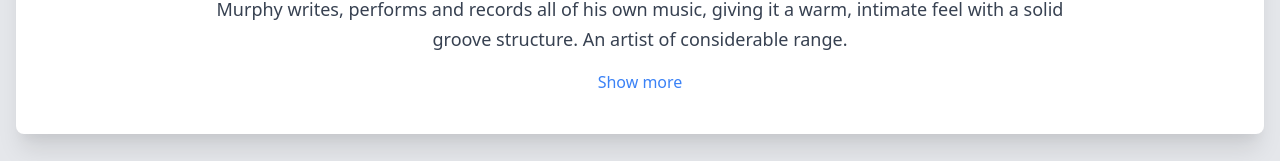
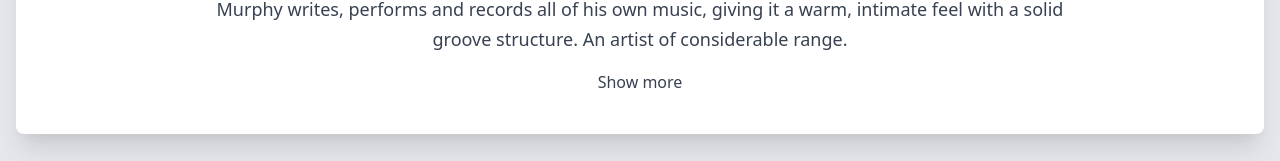
Before and after one commit to healernight1124/notus-nextjs, a Next.js app: page /profile in a window 1280 px wide. Shown: the part 773-934 px from the top of the page. Built offline with nearby package versions, Linux system fonts and the light colour scheme.

Commit message:
fix: solve broken colors

```diff
--- a/pages/profile.js
+++ b/pages/profile.js
@@ -123,7 +123,7 @@ export default function Profile() {
                       </p>
                       <a
                         href="#pablo"
-                        className="font-normal text-blue-500"
+                        className="font-normal text-lightBlue-500"
                         onClick={(e) => e.preventDefault()}
                       >
                         Show more
```
